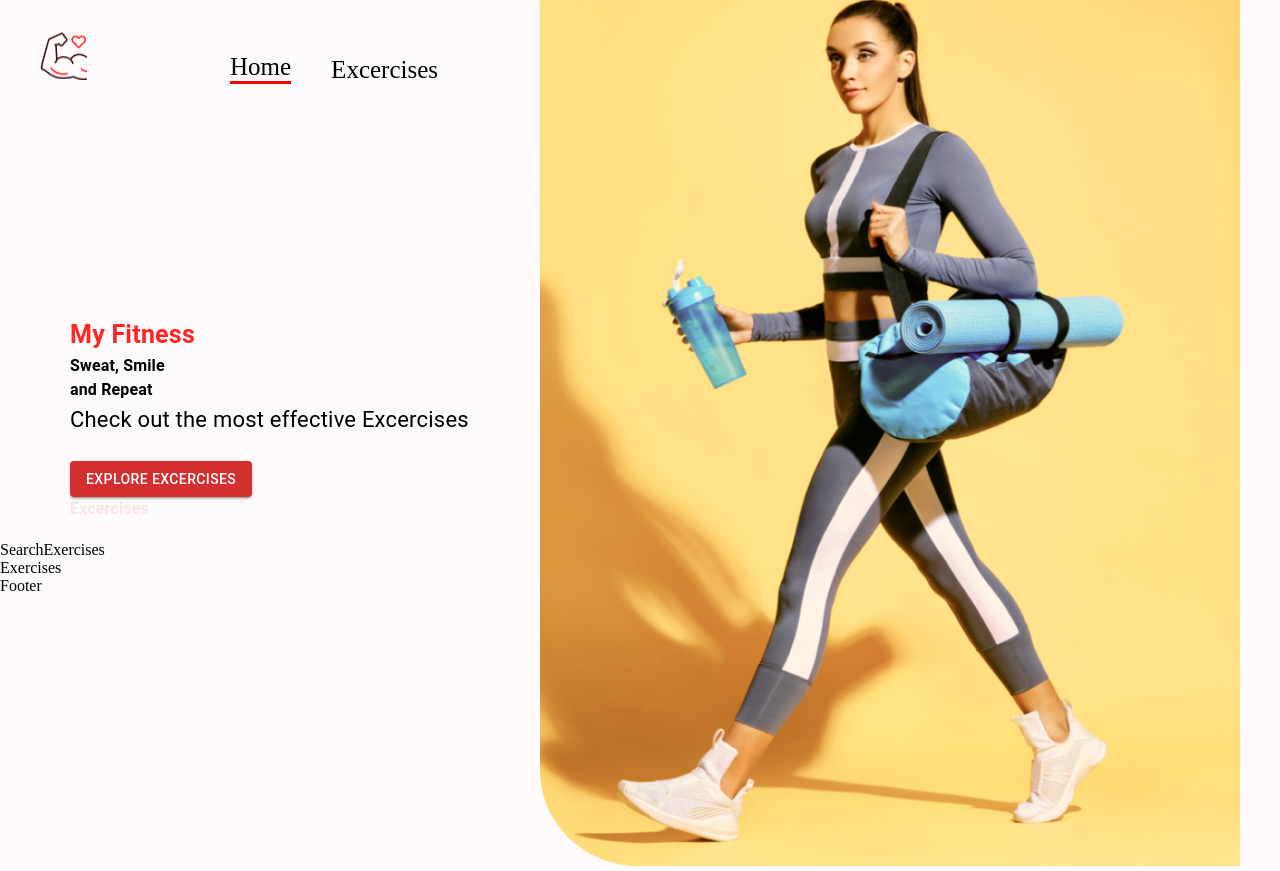
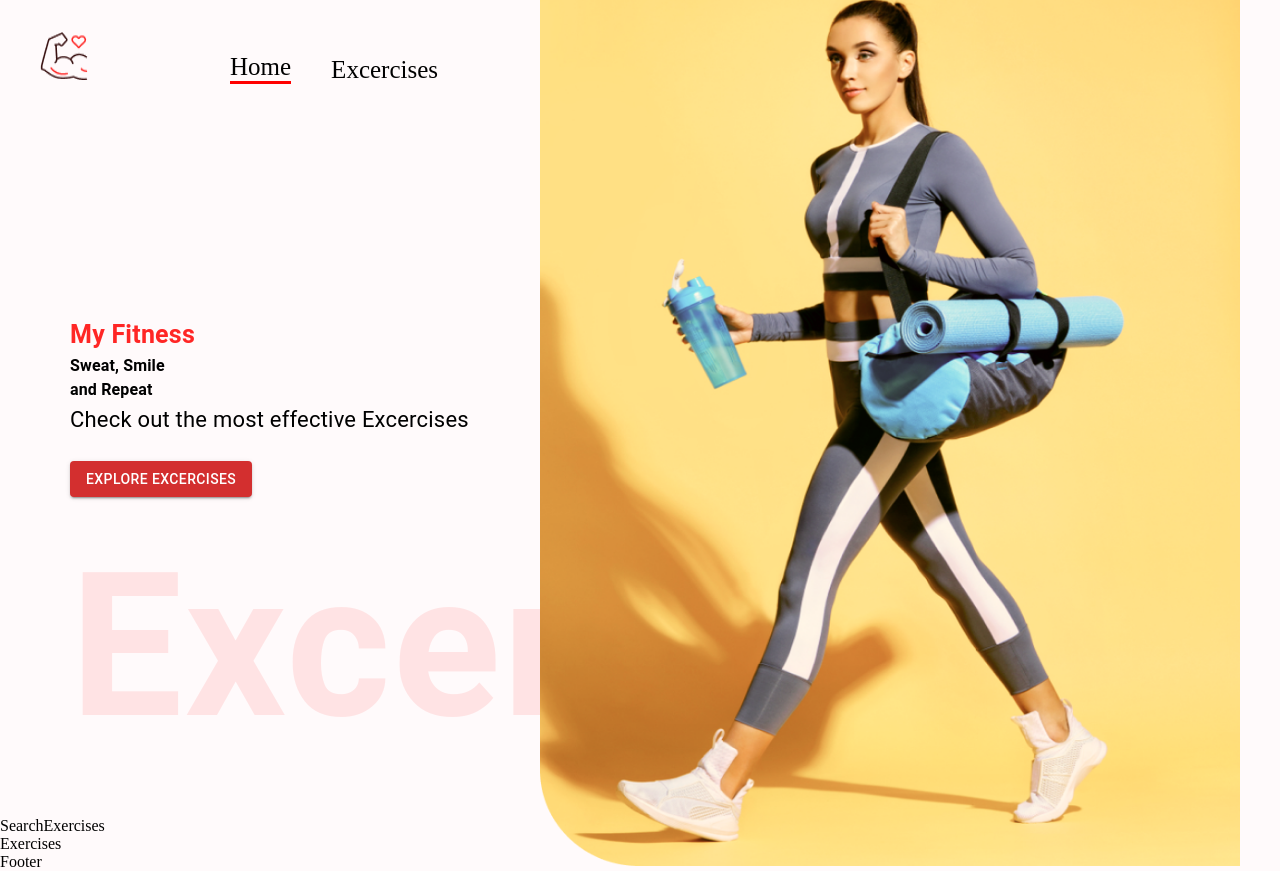
Before and after one commit to V5NEXT/Personnel_Fitness, a React (Create React App) app: page / in a window 1280 px wide. Built offline with nearby package versions, Linux system fonts and the light colour scheme.

Commit message:
added style

```diff
--- a/src/components/HeroBanner.js
+++ b/src/components/HeroBanner.js
@@ -17,7 +17,7 @@ const HeroBanner = () => {
       </Typography>
       <Button href="#exercises" variant='contained' color='error'>Explore Excercises</Button>
       <Typography fontWeight={600} color="#ff2625"
-      sx={{opacity: 0.1, display:{lg:'block', xs:'none'}}}>
+      sx={{opacity: 0.1, display:{lg:'block', xs:'none'}}} fontSize="200px">
         Excercises
       </Typography>
       <img src={HeroBannerImage} alt="bannerimg" className='hero-banner-img'/>
```
